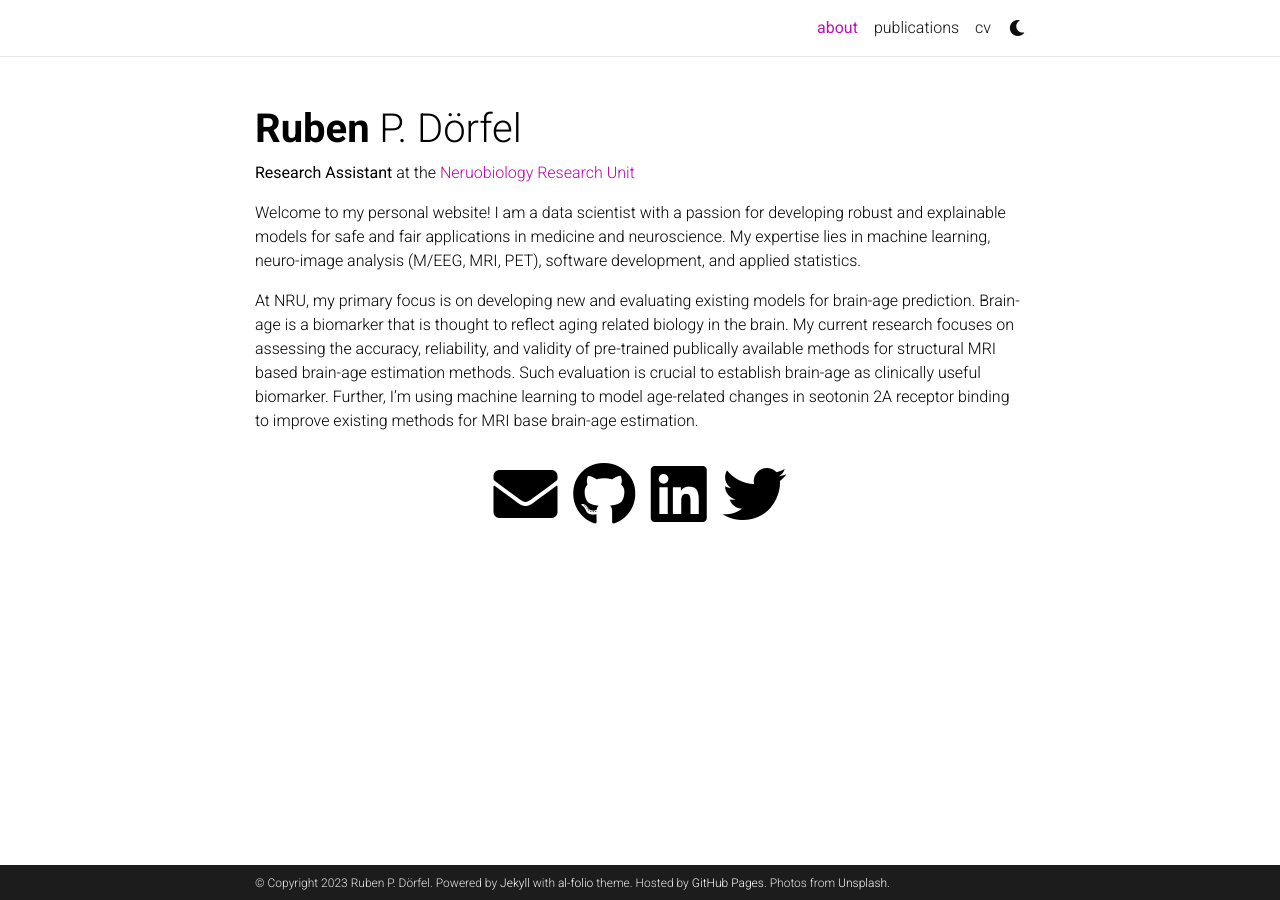
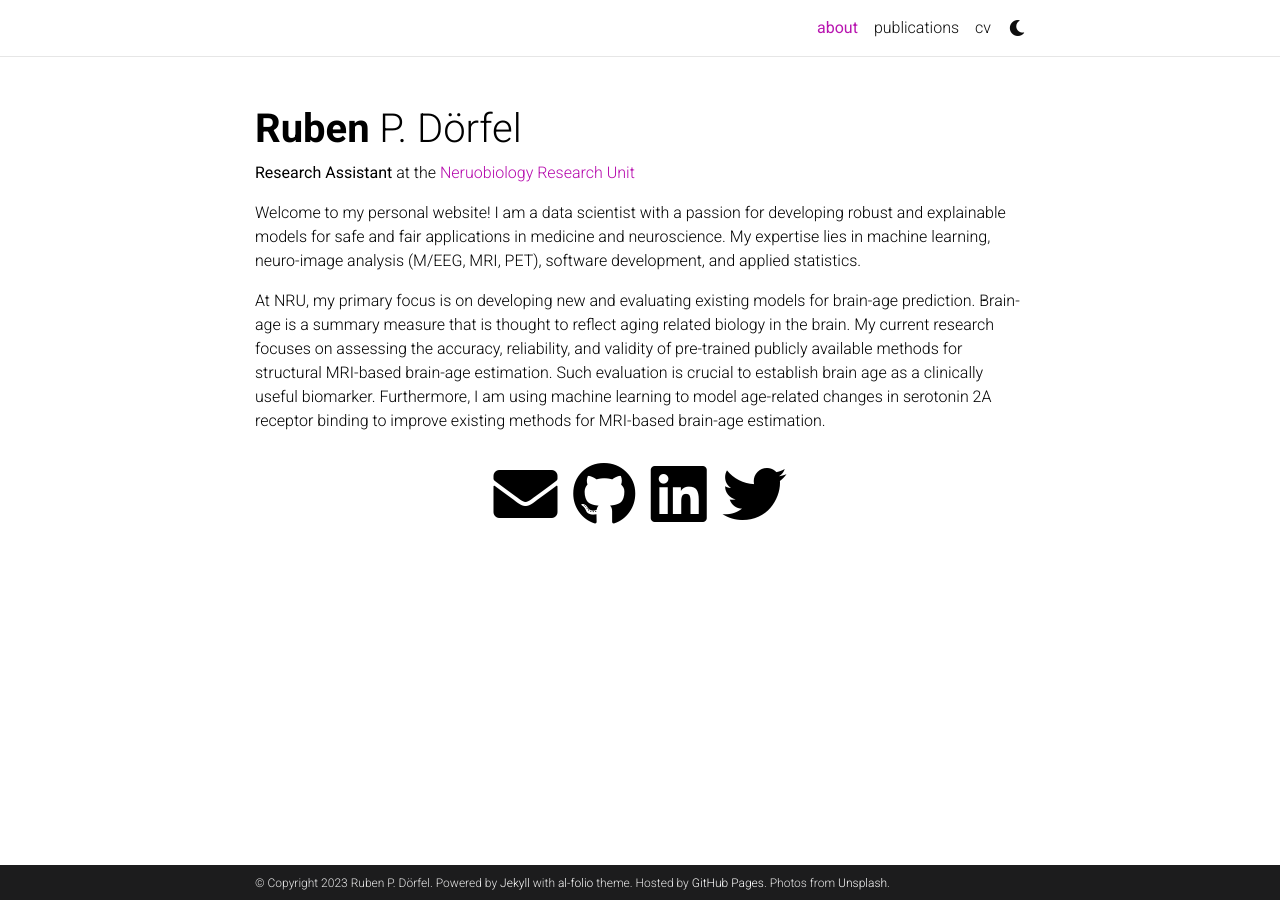
Before and after one commit to RDoerfel/rdoerfel.github.io, a Jekyll site: the page built from _pages/about.md, in a window 1280 px wide. Built offline with Jekyll 4.4.1, drawn with Linux system fonts in a browser that asks for light colours; comment, search, counter and statistics services are not loaded; a style sheet for code colours, icons or effects is not loaded.

Commit message:
Maint: improve text

```diff
--- a/_pages/about.md
+++ b/_pages/about.md
@@ -16,4 +16,4 @@ social: true  # includes social icons at the bottom of the page
 
 Welcome to my personal website! I am a data scientist with a passion for developing robust and explainable models for safe and fair applications in medicine and neuroscience. My expertise lies in machine learning, neuro-image analysis (M/EEG, MRI, PET), software development, and applied statistics.
 
-At NRU, my primary focus is on developing new and evaluating existing models for brain-age prediction. Brain-age is a biomarker that is thought to reflect aging related biology in the brain. My current research focuses on assessing the accuracy, reliability, and validity of pre-trained publically available methods for structural MRI based brain-age estimation methods. Such evaluation is crucial to establish brain-age as clinically useful biomarker. Further, I’m using machine learning to model age-related changes in seotonin 2A receptor binding to improve existing methods for MRI base brain-age estimation.
+At NRU, my primary focus is on developing new and evaluating existing models for brain-age prediction. Brain-age is a summary measure that is thought to reflect aging related biology in the brain. My current research focuses on assessing the accuracy, reliability, and validity of pre-trained publicly available methods for structural MRI-based brain-age estimation. Such evaluation is crucial to establish brain age as a clinically useful biomarker. Furthermore, I am using machine learning to model age-related changes in serotonin 2A receptor binding to improve existing methods for MRI-based brain-age estimation.
```
